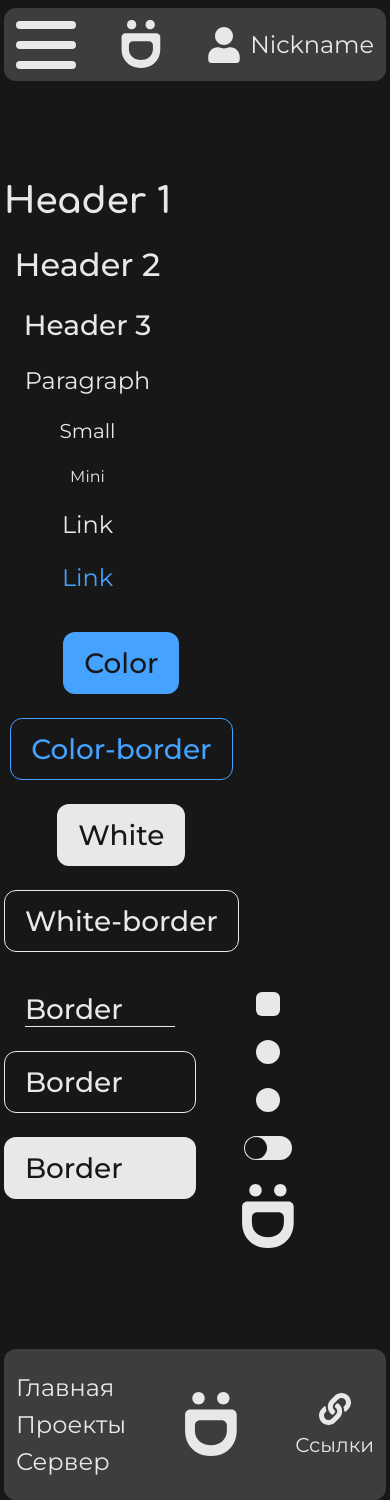
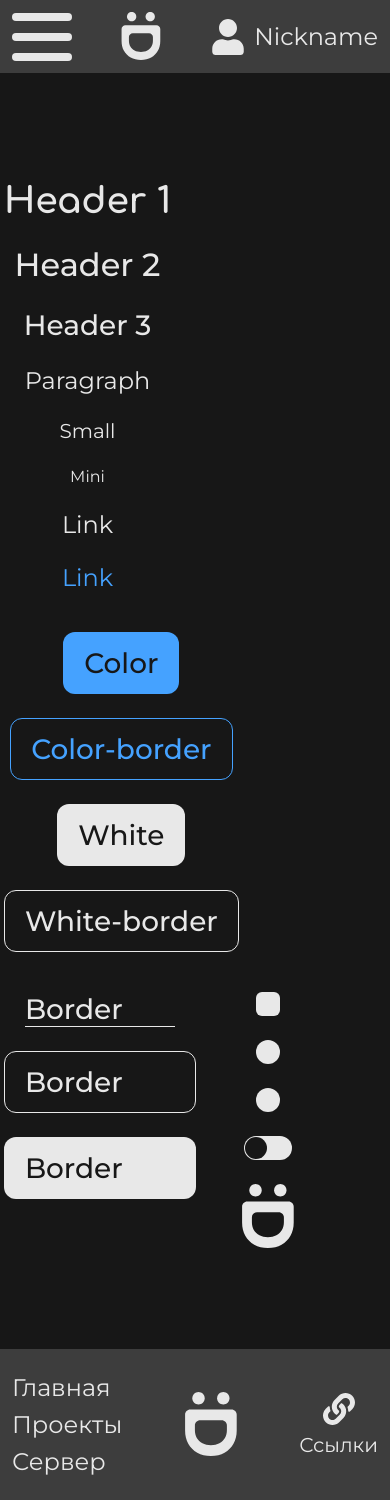
Before and after one commit to Vyakulin/XAX, a Next.js app: page /test in a window 390 px wide. Built offline with nearby package versions, Linux system fonts and the light colour scheme.

Commit message:
modified:   src/app/links/page.jsx 	modified:   src/app/links/style.scss 	modified:   src/ui/styles/global.scss

```diff
--- a/src/app/links/page.jsx
+++ b/src/app/links/page.jsx
@@ -60,7 +60,7 @@ export default function Page() {
                         <Link target='_blank' href='https://www.tinkoff.ru/baf/AMFGRWEk7ni' className="link" id='tinkoff'>
                             <svg xmlns="http://www.w3.org/2000/svg" xmlnsXlink="http://www.w3.org/1999/xlink" width="46.526306" height="47.133392" viewBox="0 0 46.5263 47.1334" fill="none">
                                 <path id="path" d="M0 0L46.5263 0L46.5263 23.7023C46.5263 29.7802 43.2893 35.3839 38.0263 38.4343L23.2632 47.1334L8.51556 38.4343C3.25262 35.4066 0.022583 29.7802 0.022583 23.7023L0 0Z" fill="currentColor" fillOpacity="1.000000" fillRule="nonzero"/>
-                                <path id="path" d="M12.5263 12.4726L12.5263 19.8385C13.5428 18.7088 15.3724 17.9405 17.4504 17.9405L19.7318 17.9405L19.7318 26.5041C19.7318 28.7861 19.1219 30.7745 18.1959 31.8816L28.3273 31.8816C27.4013 30.7745 26.8421 28.7861 26.8421 26.5041L26.8421 17.9405L29.061 17.9405C31.1617 17.9405 33.0061 18.7088 34 19.8385L34 12.4726L12.5263 12.4726Z" fill="#E8E8E8" fillOpacity="1.000000" fillRule="evenodd"/>
+                                <path id="path" d="M12.5263 12.4726L12.5263 19.8385C13.5428 18.7088 15.3724 17.9405 17.4504 17.9405L19.7318 17.9405L19.7318 26.5041C19.7318 28.7861 19.1219 30.7745 18.1959 31.8816L28.3273 31.8816C27.4013 30.7745 26.8421 28.7861 26.8421 26.5041L26.8421 17.9405L29.061 17.9405C31.1617 17.9405 33.0061 18.7088 34 19.8385L34 12.4726L12.5263 12.4726Z" fill="#3D3D3D" fillOpacity="1.000000" fillRule="evenodd"/>
                             </svg>
                             <Text style='h3'>Тинькофф</Text>
                         </Link>
--- a/src/ui/styles/global.scss
+++ b/src/ui/styles/global.scss
@@ -27,16 +27,15 @@ main {
     width: 12px;
 }
   ::-webkit-scrollbar-track {
-    background: $black-hover;
+    background: transparent;
 }
   ::-webkit-scrollbar-thumb {
     background: $white;
     border-radius: $radius;
-    border: 2.5px solid $black-hover;
-    transition: background-color .4s $transition;
-}
-  ::-webkit-scrollbar-thumb:hover {
-    background: $white-hover;
+    border: 2.75px solid $black;
+    &:hover {
+        background: $white-hover;
+    }
 }
 
 
@@ -65,6 +64,7 @@ header {
         transition: all .4s $transition;
         cursor: pointer;
         color: $white;
+        justify-self: center;
         &:hover {
             color: $white-hover;
         }
@@ -160,13 +160,13 @@ footer {
     background-color: $black-hover;
     padding: 24px 12px;
     box-sizing: border-box;
-    border-radius: $radius;
     align-items: center;
     justify-content: space-between;
-    width: 90vw;
+    width: 100vw;
     margin-left: auto;
     margin-right: auto;
     .logo {
+        justify-self: center;
         transition: all .4s $transition;
         cursor: pointer;
         color: $white;
@@ -202,10 +202,11 @@ footer {
         padding: 0 1vw;
     }
     .header-wrapper {
-        width: 98vw;
+        width: 100vw;
+        border-radius: 0;
     }
-    .footer-wrapper {
-        width: 98vw;
+    header {
+        margin-top: 0;
     }
     .burger-nav {
         left: 1vw;
```
Also changed, not shown: src/app/links/style.scss (+7 -3 lines).
